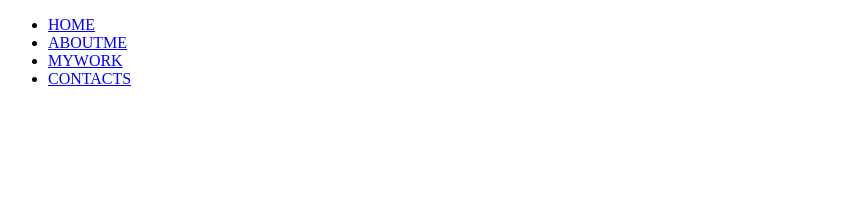
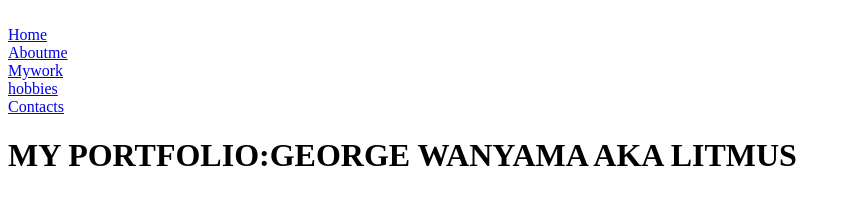
Before and after one commit to georgewanyama/my-portfolio, a plain HTML site: page index.html in a window 1280 px wide. Shown: the whole page, without its empty margins (0-851 px from the left). Drawn offline with Linux system fonts and the light colour scheme.

Commit message:
added image in html deleted index css modified index html

```diff
--- /dev/null
+++ b/Styles.css
@@ -0,0 +1,3 @@
+ul{
+    display: inline;
+}
--- a/index.html
+++ b/index.html
@@ -5,16 +5,22 @@
     <meta name="viewport" content="width=device-width, initial-scale=1.0">
     <meta http-equiv="X-UA-Compatible" content="ie=edge">
     <title>MY PORTFOLIO</title>
-<link rel="stylesheet" type="text/css"href="style.css">
+<link rel="stylesheet" type="text/css" href="styles.css">
 </head>
 <body>
     <nav>
         <ul>
-            <li><a href="#HOME">HOME</li>
-                <li><a href="#ABOUTME">ABOUTME</li>
-                <li><a href="#MYWORK">MYWORK</li>
-                <li><a href="#CONTACTS">CONTACTS</li>
+            <li><a href="#home">Home</a></li>
+            <li><a href="#Aboutme">Aboutme</a></li>
+            <li><a href="#mywork">Mywork</a></li>
+            <li><a href="#hobbies">hobbies</a></li>
+            <li><a href="#contacts">Contacts</a></li>
         </ul>
     </nav>
+    <div class="header">
+        <h1><strong>MY PORTFOLIO:GEORGE WANYAMA AKA LITMUS</strong></h1>
+    </div>
+    <div class="HOME">
+
 </body>
 </html>
```
Also changed, not shown: images/20190904_073026.jpg (added), index.css (deleted).
